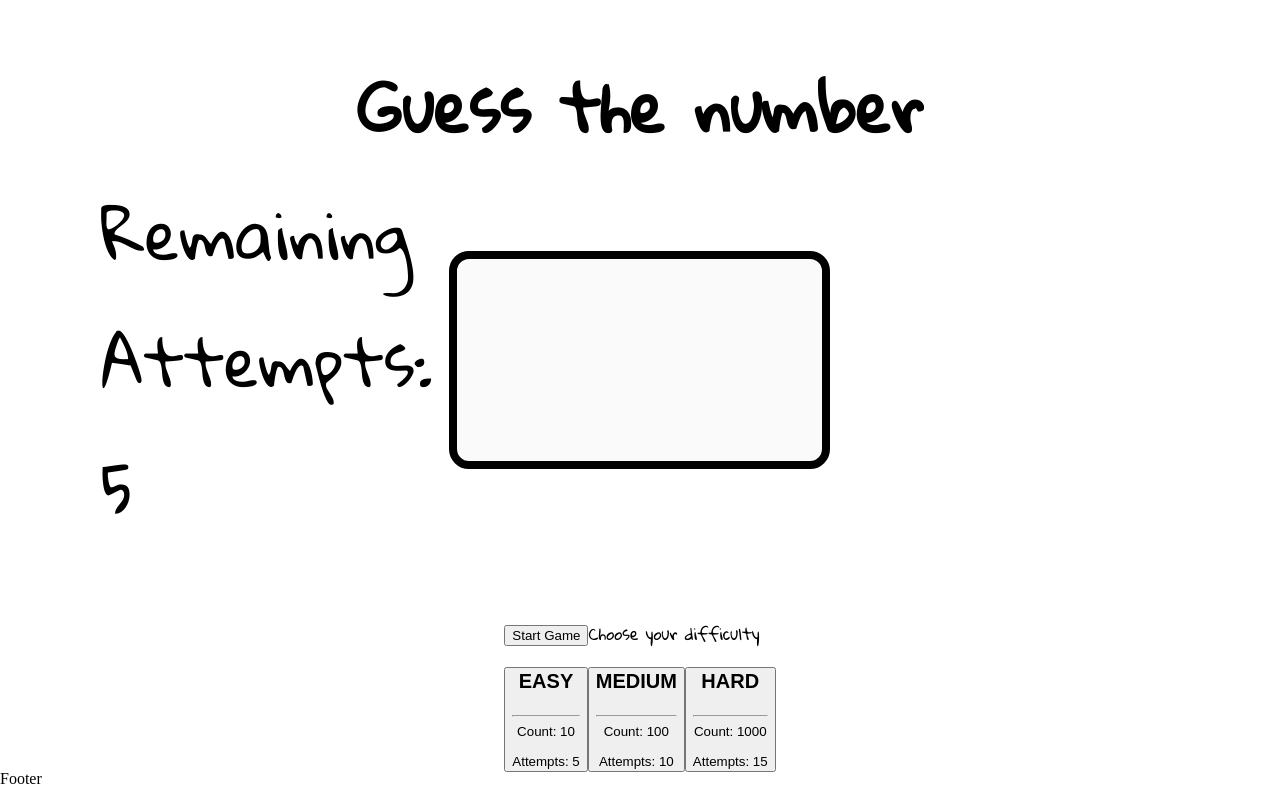
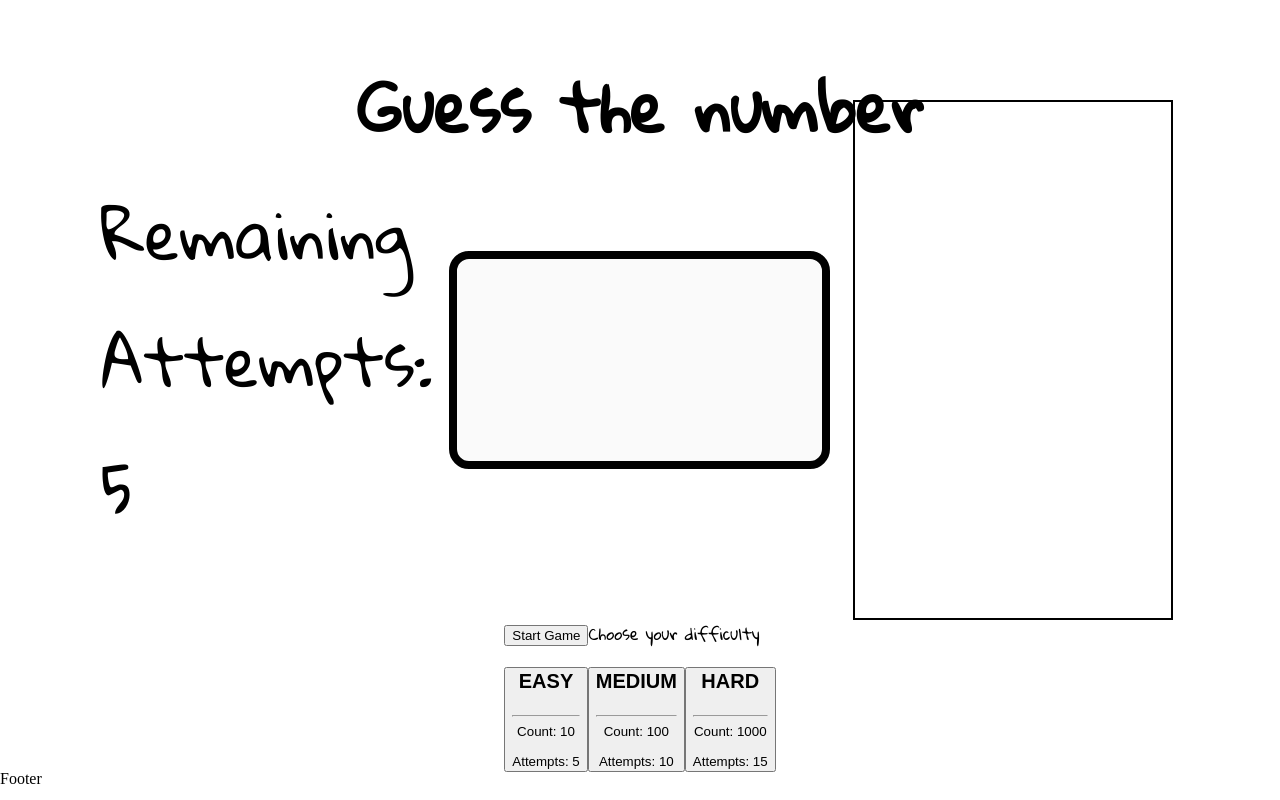
Before and after one commit to CrazySession/guessthenumber, a React (Create React App) app: page / in a window 1280 px wide. Built offline with nearby package versions, Linux system fonts and the light colour scheme; a web font is replaced by a local one.

Commit message:
added some styling to burnendNumbers.js

```diff
--- a/src/components/App.js
+++ b/src/components/App.js
@@ -24,7 +24,7 @@ class App extends Component {
             <aside id={"left"}>
                 <RemainingAttempts  />
             </aside>
-            <aside id={"right"}>
+            <aside id={"right"} style={{border:'black solid 2px'}}>
                 <BurnendNumbers     />
             </aside>
             <section id={'nav'}>
--- a/src/components/BurnendNumbers.js
+++ b/src/components/BurnendNumbers.js
@@ -1,10 +1,11 @@
 import React from 'react';
 import { connect } from 'react-redux';
+import {fonts} from "../data/fonts";
 
 const BurnendNumbers = (props) =>{
         return (
             props.valueList.map(num => {
-                return <div key={num} style={{float: 'left' ,textDecoration: 'line-through'}}>
+                return <div key={num} style={{float: 'left' ,textDecoration: 'line-through', color:'red', fontFamily: `'${fonts[props.randomFont]}'`, fontSize:'4em'}}>
                     {`${num}, `}
                 </div>
             })
@@ -13,7 +14,8 @@ const BurnendNumbers = (props) =>{
 
 const mapStateToProps = (state) => {
     return {
-        valueList : state.valueList
+        valueList : state.valueList,
+        randomFont: state.randomFont
     }
 };
 
--- a/src/components/css/grid.css
+++ b/src/components/css/grid.css
@@ -35,9 +35,6 @@ main{
 /*    background-color: yellow;*/
     grid-row: 2;
     grid-column: 9 / 12;
-    display: flex;
-    justify-content: center;
-    align-items: center;
 }
 
 #nav{
```
